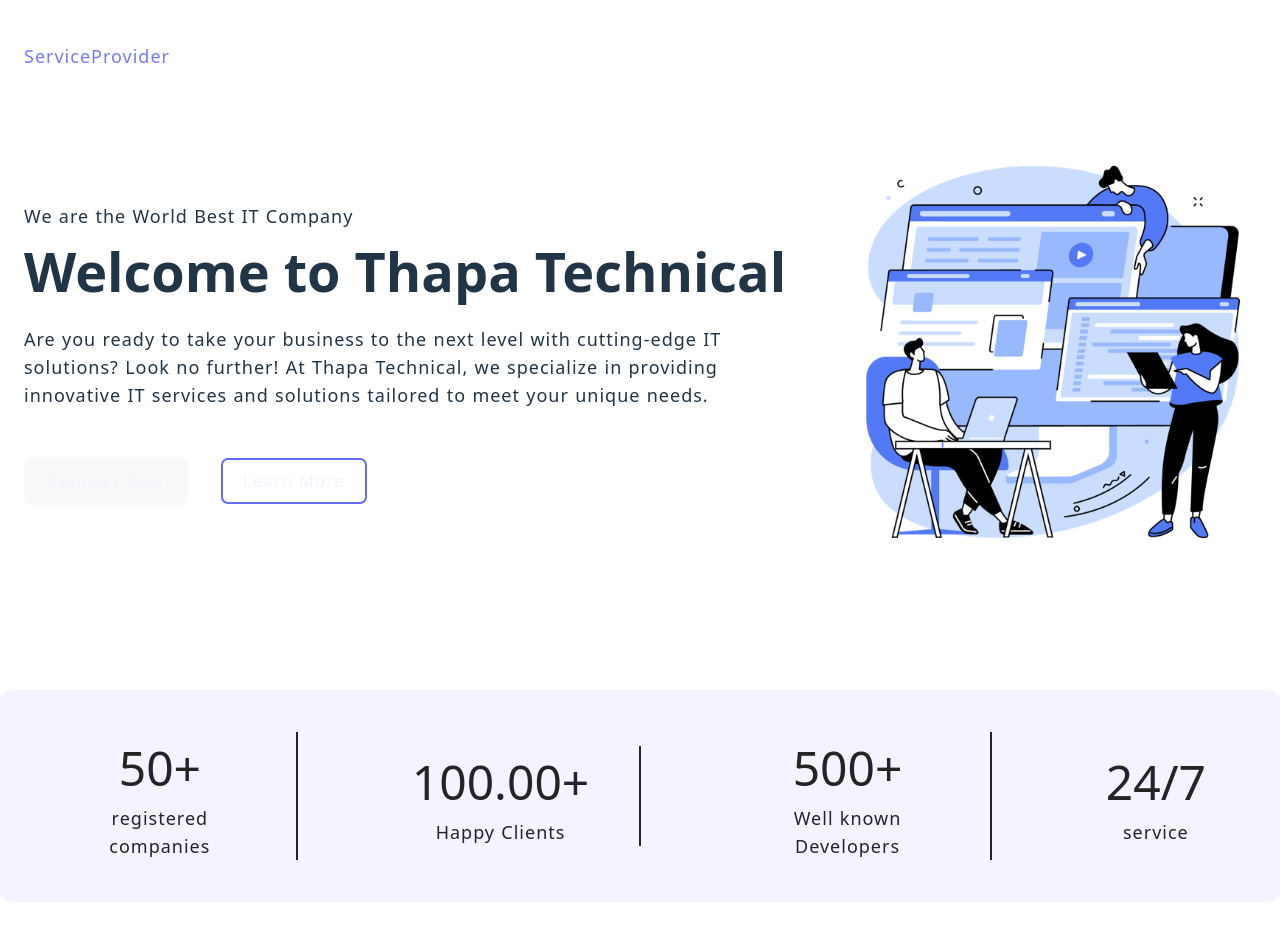
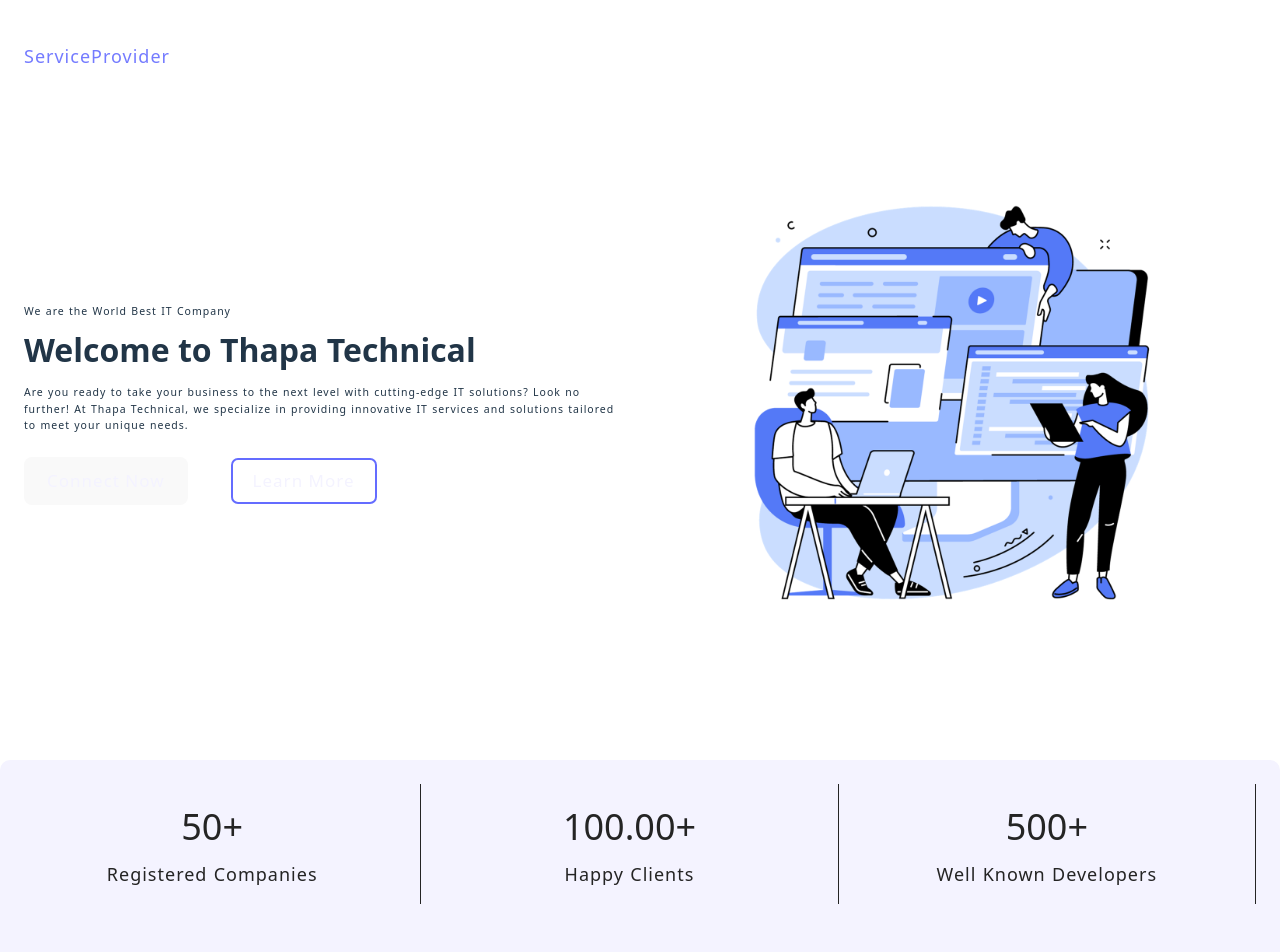
Before and after one commit to MuhammadFaizan144/MERN-Tutorial, a React (Vite) app in the folder client/: page / in a window 1280 px wide. Shown: the top 952 px of the page. Built offline with nearby package versions, Linux system fonts and the light colour scheme; no server answers.

Commit message:
Fix responsive css in Home page and grid and default css settings

```diff
--- a/client/src/index.css
+++ b/client/src/index.css
@@ -17,6 +17,12 @@
   --btn-color: #646cff;
   --dark-color: #242424;
   --helper-color: #99b9ff;
+
+  --container-max: 1200px;
+  --gap-sm: 1.6rem;   /* mobile gap */
+  --gap-md: 2.4rem;   /* tablet gap */
+  --gap-lg: 3.2rem;   /* desktop gap */
+
 }
 
 html {
@@ -66,23 +72,92 @@ li {
 
 /*? layout Rule  */
 
+/* container */
 .container {
-  max-width: 140rem;
-  padding: 4rem 2.4rem;
+  max-width: var(--container-max);
   margin: 0 auto;
+  padding: 0 1.6rem;
+  box-sizing: border-box;
 }
 
+/* base grid */
 .grid {
   display: grid;
-  gap: 6.4rem;
+  gap: var(--gap-sm);
 }
 
+/* TWO column grid (mobile-first: single column) */
 .grid-two-cols {
-  grid-template-columns: repeat(2, 1fr);
+  grid-template-columns: 1fr;
 }
 
+/* FOUR column grid (mobile-first: single column) */
 .grid-four-cols {
-  grid-template-columns: repeat(4, 1fr);
+  grid-template-columns: 1fr;
+}
+
+/* Small screens (sm) — >= 640px */
+@media (min-width: 640px) {
+  .container { padding: 0 1.8rem; }
+
+  .grid {
+    gap: var(--gap-md);
+  }
+
+  /* optionally make 2-col layout on small tablets */
+  .grid-two-cols.sm:grid-cols-2 { /* if using utility naming; ignore if not */
+    grid-template-columns: repeat(2, 1fr);
+  }
+}
+
+/* Medium screens (md) — >= 768px */
+@media (min-width: 768px) {
+  .container { padding: 0 2.4rem; }
+
+  .grid {
+    gap: var(--gap-md);
+    align-items: center;
+  }
+
+  .grid-two-cols {
+    grid-template-columns: repeat(2, 1fr);
+  }
+
+  /* make 4-col into 2 columns at md */
+  .grid-four-cols {
+    grid-template-columns: repeat(2, 1fr);
+  }
+}
+
+/* Large screens (lg) — >= 1024px */
+@media (min-width: 1024px) {
+  .container { padding: 0 3.2rem; }
+
+  .grid {
+    gap: var(--gap-lg);
+  }
+
+  .grid-two-cols {
+    grid-template-columns: repeat(2, 1fr);
+  }
+
+  /* full 4 columns at large screens */
+  .grid-four-cols {
+    grid-template-columns: repeat(4, 1fr);
+  }
+}
+
+/* Extra polish: make images responsive inside grids */
+.grid img, .container img {
+  max-width: 100%;
+  height: auto;
+  display: block;
+}
+
+/* Optional: make gap smaller on very small screens */
+@media (max-width: 420px) {
+  .grid { gap: 1rem; }
+  .container { padding: 0 1rem; }
 }
 
 /*? Module Rules / Reusable */
@@ -116,64 +191,140 @@ button {
 
 /***** Hero Section *****/
 
+/* ---------- Hero Section ---------- */
 .section-hero {
-  & .grid {
-    align-items: center;
+  padding: 4.0rem 0;
+
+  /* keep layout accessible on mobile: use flex-column behavior so ordering works */
+  .grid {
+    display: grid;
   }
 
   .hero-content {
-    & p {
-      margin: 2.4rem 0 4.8rem 0;
+    /* spacing for paragraphs inside content */
+    p {
+      margin: 1.6rem 0 2.4rem 0;
+
       &:first-child {
         margin: 0 0 1.2rem 0;
       }
+    }
+
+    h1 {
+      font-size: 2.4rem;
+      margin: 0.4rem 0 1.2rem 0;
+      line-height: 1.15;
+    }
+
+    /* button group */
+    .btn-group {
+      display: flex;
+      gap: 1rem;
+      flex-wrap: wrap;
     }
   }
 
   .hero-image {
     display: flex;
     justify-content: center;
-    & img {
+    align-items: center;
+
+    img {
       width: 100%;
       height: auto;
+      max-width: 420px; /* prevents image from growing too wide on large screens */
+      display: block;
     }
   }
 }
 
-/***** End Hero  *****/
-
-/***** analytics Section *****/
-
-.section-analytics {
-  margin: 9.6rem 0;
-
-  & .container {
-    background-color: var(--bg-color);
-    border-radius: 1rem;
+/* Ensure for small screens the content always appears before the image:
+   some of your sections have image first in markup (2nd hero). This forces
+   the hero-content to stack first on small screens for consistent reading order. */
+@media (max-width: 767px) {
+  .grid-two-cols {
+    /* single column stacking */
+    grid-template-columns: 1fr;
   }
 
-  & .grid {
-    color: var(--dark-color);
+  /* Make grid behave like flex column so we can control order */
+  .grid {
+    display: flex;
+    flex-direction: column;
+  }
 
-    & .div1 {
-      text-align: center;
-      border-right: 0.2rem solid var(--dark-color);
-      padding-right: 5rem;
-      margin-left: 5rem;
-      &:last-child {
-        border: none;
-      }
-      & h2{
-        font-size: 4.8rem;
-      }
-      &p{
-        text-transform: capitalize;
-      }
+  .hero-content { order: 1; padding: 0 1rem; }
+  .hero-image { order: 2; padding: 0 1rem; }
+
+  /* center text + buttons on mobile */
+  .section-hero { text-align: center; }
+  .section-hero .btn-group { justify-content: center; }
+}
+
+/* Desktop polish */
+@media (min-width: 1024px) {
+  .section-hero {
+    .hero-content {
+      h1 { font-size: 3.2rem; }
+      p  { font-size: 1.05rem; }
     }
   }
 }
 
-/* End analytics Section */
+/* ---------- Analytics Section ---------- */
+.section-analytics {
+  margin: 6.4rem 0;
+
+  .container {
+    background-color: var(--bg-color, #f7fafc);
+    border-radius: 1rem;
+    padding: 2.4rem;
+  }
+
+  .grid {
+    display: grid;
+    grid-template-columns: 1fr; /* mobile: single column */
+    gap: 2rem;
+    color: var(--dark-color, #0f1724);
+    align-items: center;
+    text-align: center;
+  }
+
+  .div1 {
+    padding: 1.6rem 0;
+    border: none;
+
+    h2 {
+      font-size: 2.8rem;
+      margin-bottom: 0.6rem;
+    }
+
+    p { text-transform: capitalize; margin: 0; }
+  }
+}
+
+/* Analytics on tablet/desktop: 2-3 columns */
+@media (min-width: 768px) {
+  .section-analytics .grid {
+    grid-template-columns: repeat(3, 1fr);
+    text-align: center;
+  }
+
+  .section-analytics .div1 {
+    border-right: 0.12rem solid var(--dark-color, #0f1724);
+    padding-right: 2rem;
+    margin-left: 0;
+  }
+
+  .section-analytics .div1:last-child {
+    border-right: none;
+  }
+
+  .section-analytics .div1 h2 {
+    font-size: 3.6rem;
+  }
+}
+
 
 /** -----------------------
 ** contact section css
```
